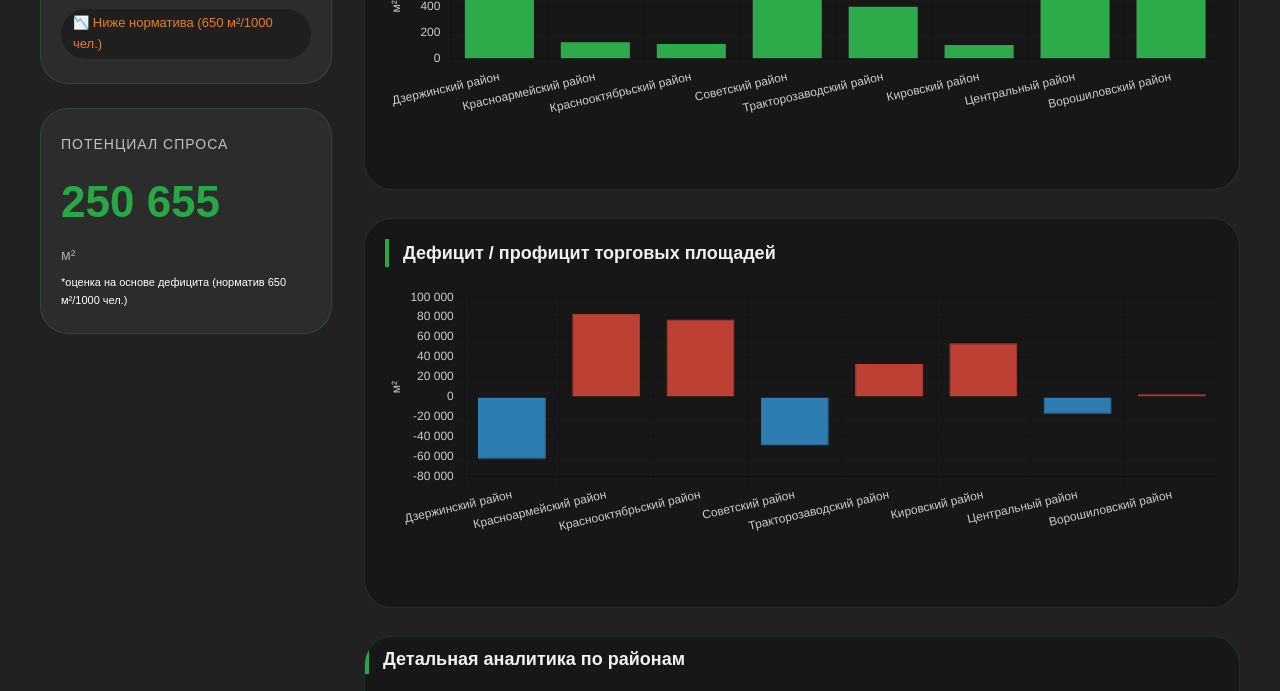
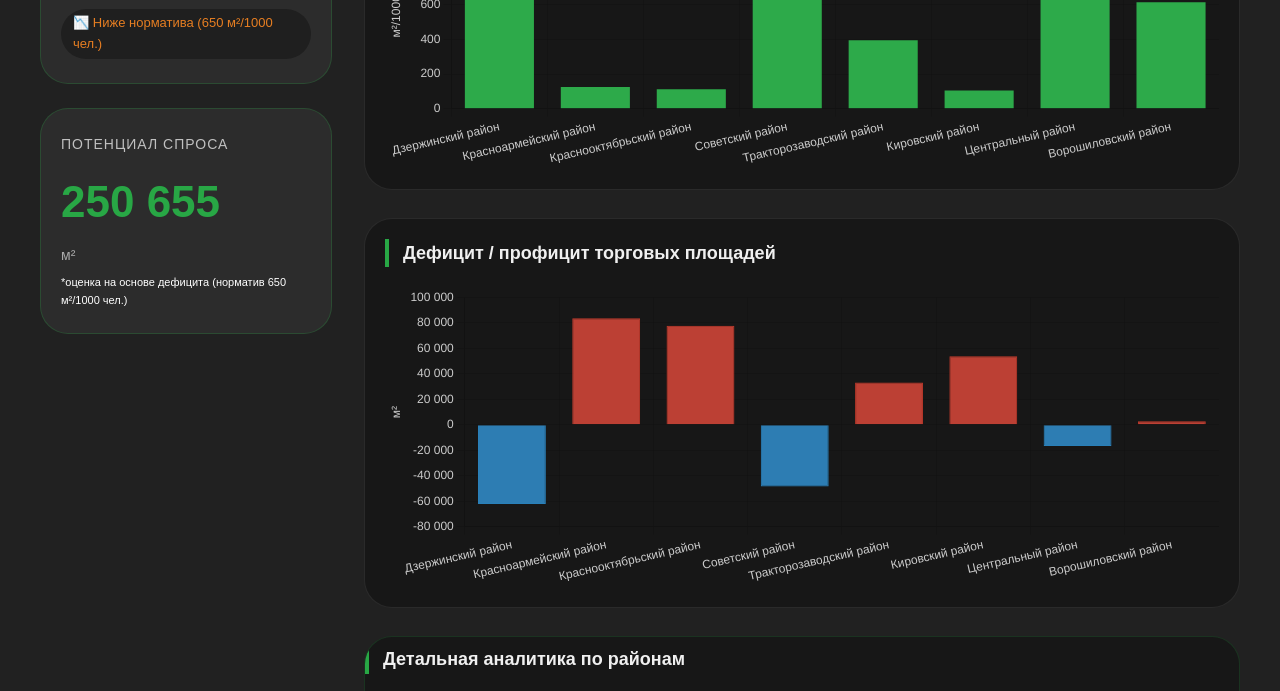
Before and after one commit to Lyubov15/shopping_malls, a website: page analytic.html in a window 1280 px wide. Shown: the part 733-1424 px from the top of the page. Drawn offline with nearby package versions, Linux system fonts and the light colour scheme; a web font is replaced by a local one.

Commit message:
Update analytic.html

```diff
--- a/analytic.html
+++ b/analytic.html
@@ -11,22 +11,6 @@
     <link href="styles/base_adaptive.css" rel="stylesheet" />
     <link href="styles/analytic.css" rel="stylesheet" />
     <script src="database.js"></script>
-    <style>
-        /* Дополнительные стили для гарантии отображения */
-        .analytic-charts {
-            max-height: none !important;
-            overflow-y: visible !important;
-        }
-        canvas {
-            display: block !important;
-            width: 100% !important;
-            height: auto !important;
-            min-height: 250px !important;
-        }
-        .chart-card {
-            min-height: 320px;
-        }
-    </style>
 </head>
 <body>
     <div class="analytic-container">
@@ -109,7 +93,7 @@
                                         <th>Площадь (м²)</th>
                                         <th>Население (чел.)</th>
                                         <th>Обеспеченность</th>
-                                        <th>Дефицит/профицит</th>
+                                        <th>Дефицит / профицит</th>
                                     </tr>
                                 </thead>
                                 <tbody id="tableBody"></tbody>
@@ -128,10 +112,6 @@
     </div>
 
     <script>
-        // ============================================================
-        // ДАННЫЕ (из диссертации)
-        // ============================================================
-
         // Население по районам (Таблица 7)
         const POPULATION = {
             'Дзержинский район': 184707,
@@ -262,7 +242,7 @@
                 trendEl.style.color = '#28a745';
             }
 
-            // ========== ТАБЛИЦА ==========
+            // Таблица
             let tableBody = document.getElementById('tableBody');
             tableBody.innerHTML = '';
 
@@ -286,7 +266,7 @@
 
             // Задержка для отрисовки canvas
             setTimeout(() => {
-                // ========== ГРАФИК 1: Торговые площади ==========
+                // ГРАФИК 1: Торговые площади
                 const canvas1 = document.getElementById('areaChart');
                 if (canvas1) {
                     const ctx1 = canvas1.getContext('2d');
@@ -315,7 +295,7 @@
                     console.log('График 1 создан');
                 }
 
-                // ========== ГРАФИК 2: Обеспеченность ==========
+                // ГРАФИК 2: Обеспеченность
                 const canvas2 = document.getElementById('supplyChart');
                 if (canvas2) {
                     const ctx2 = canvas2.getContext('2d');
@@ -357,7 +337,7 @@
                     console.log('График 2 создан');
                 }
 
-                // ========== ГРАФИК 3: Дефицит/профицит ==========
+                // ГРАФИК 3: Дефицит/профицит
                 const canvas3 = document.getElementById('deficitChart');
                 if (canvas3) {
                     const ctx3 = canvas3.getContext('2d');
@@ -397,7 +377,7 @@
                 }
             }, 100);
 
-            // ========== АНАЛИТИЧЕСКИЙ ВЫВОД ==========
+            // Аналитический вывод
             let deficitDistricts = [];
             let surplusDistricts = [];
             let maxDeficit = { name: '', value: -Infinity };
```
